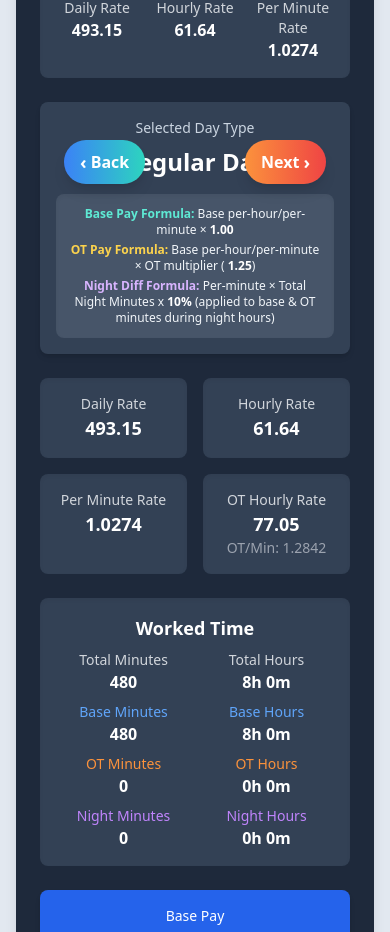
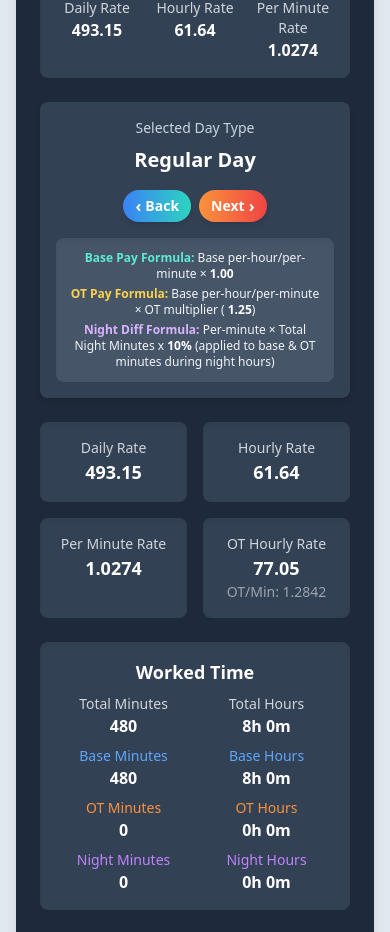
Before and after one commit to Kobs03/basic-payroll-calculator, a Vue app: page /#/ in a window 390 px wide. Shown: the part 1599-2531 px from the top of the page. Built offline with nearby package versions, Linux system fonts and the light colour scheme.

Commit message:
changes made : fixed responsive layout of next and back buttons in small screen

```diff
--- a/src/views/HomeView.vue
+++ b/src/views/HomeView.vue
@@ -93,22 +93,35 @@
         <div class="bg-slate-700 rounded-lg p-4 mb-4 text-center shadow-md relative">
           <p class="text-slate-300 text-sm font-medium mb-2">Selected Day Type</p>
 
-          <!-- Day Type with Fixed Left/Right Stylish Buttons -->
-          <div class="flex items-center justify-center relative">
-            <!-- Back button: fixed left -->
+          <!-- Responsive container -->
+          <div class="relative flex flex-col items-center gap-2 lg:gap-0 lg:flex-row lg:items-center lg:justify-center">
+
+            <!-- Large screen buttons (fixed left/right) -->
             <button @click="prevDayType"
-              class="absolute left-2 bg-gradient-to-r from-blue-500 to-teal-400 text-white font-semibold px-4 py-2 rounded-full shadow-lg hover:scale-105 transition-transform duration-200 flex items-center gap-1">
-              <span class="text-lg">‹</span> Back
+              class="hidden lg:flex lg:absolute lg:left-4 bg-gradient-to-r from-blue-500 to-teal-400 text-white font-semibold px-3 py-1 rounded-full shadow-md hover:scale-105 transition-transform duration-200 flex items-center gap-1 text-sm md:text-base">
+              <span class="text-base md:text-lg">‹</span> Back
+            </button>
+
+            <button @click="nextDayType"
+              class="hidden lg:flex lg:absolute lg:right-4 bg-gradient-to-r from-orange-400 to-red-500 text-white font-semibold px-3 py-1 rounded-full shadow-md hover:scale-105 transition-transform duration-200 flex items-center gap-1 text-sm md:text-base">
+              Next <span class="text-base md:text-lg">›</span>
             </button>
 
             <!-- Day type label -->
-            <p class="font-extrabold text-2xl text-white">{{ dayTypeLabel }}</p>
+            <p class="font-bold text-xl md:text-2xl text-white text-center mx-2">{{ dayTypeLabel }}</p>
 
-            <!-- Next button: fixed right -->
-            <button @click="nextDayType"
-              class="absolute right-2 bg-gradient-to-r from-orange-400 to-red-500 text-white font-semibold px-4 py-2 rounded-full shadow-lg hover:scale-105 transition-transform duration-200 flex items-center gap-1">
-              Next <span class="text-lg">›</span>
-            </button>
+            <!-- Small screen buttons (stacked below label) -->
+            <div class="flex gap-2 lg:hidden mt-2">
+              <button @click="prevDayType"
+                class="bg-gradient-to-r from-blue-500 to-teal-400 text-white font-semibold px-3 py-1 rounded-full shadow-md hover:scale-105 transition-transform duration-200 flex items-center gap-1 text-sm md:text-base">
+                <span class="text-base md:text-lg">‹</span> Back
+              </button>
+              <button @click="nextDayType"
+                class="bg-gradient-to-r from-orange-400 to-red-500 text-white font-semibold px-3 py-1 rounded-full shadow-md hover:scale-105 transition-transform duration-200 flex items-center gap-1 text-sm md:text-base">
+                Next <span class="text-base md:text-lg">›</span>
+              </button>
+            </div>
+
           </div>
 
           <!-- Formulas -->
```
